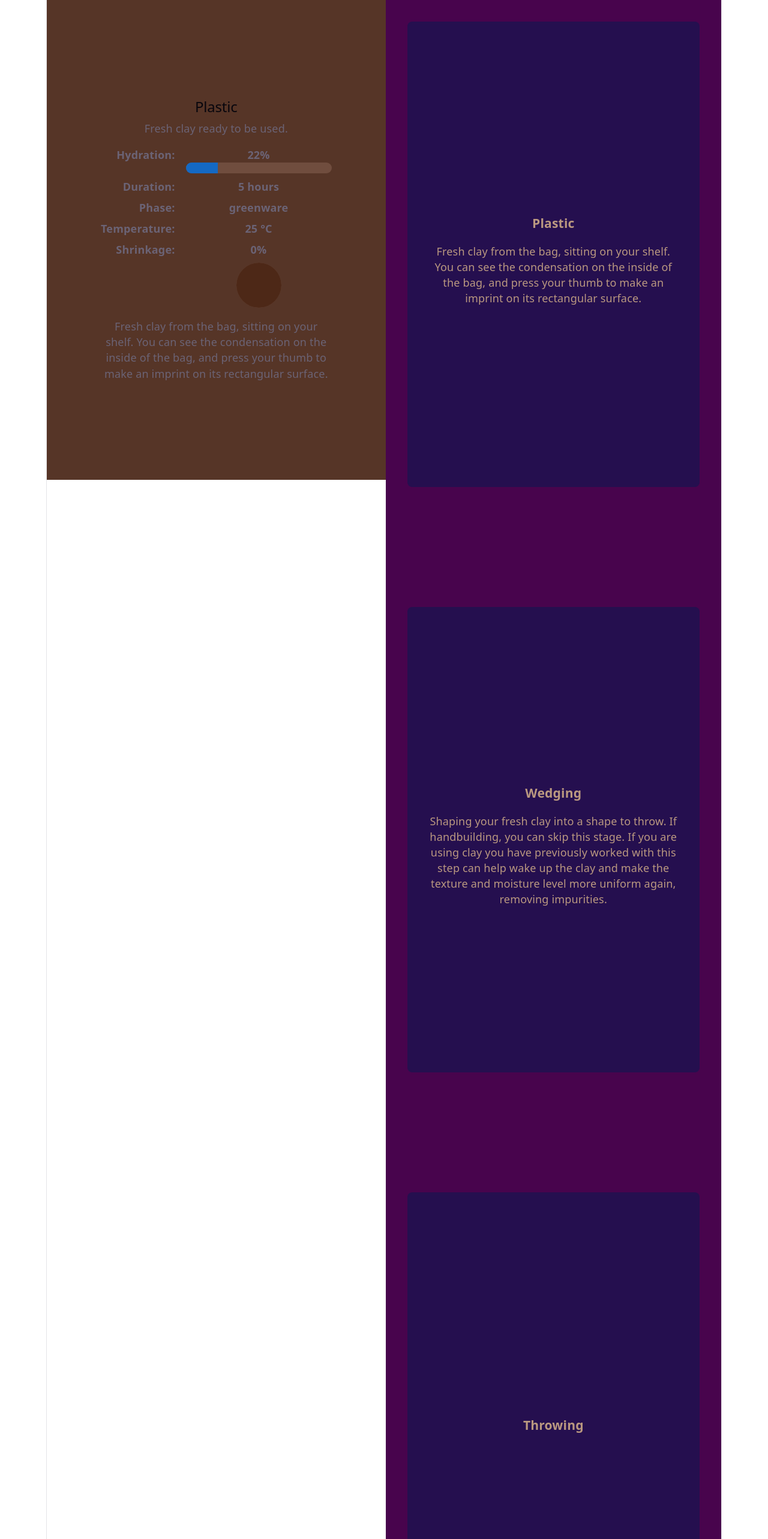
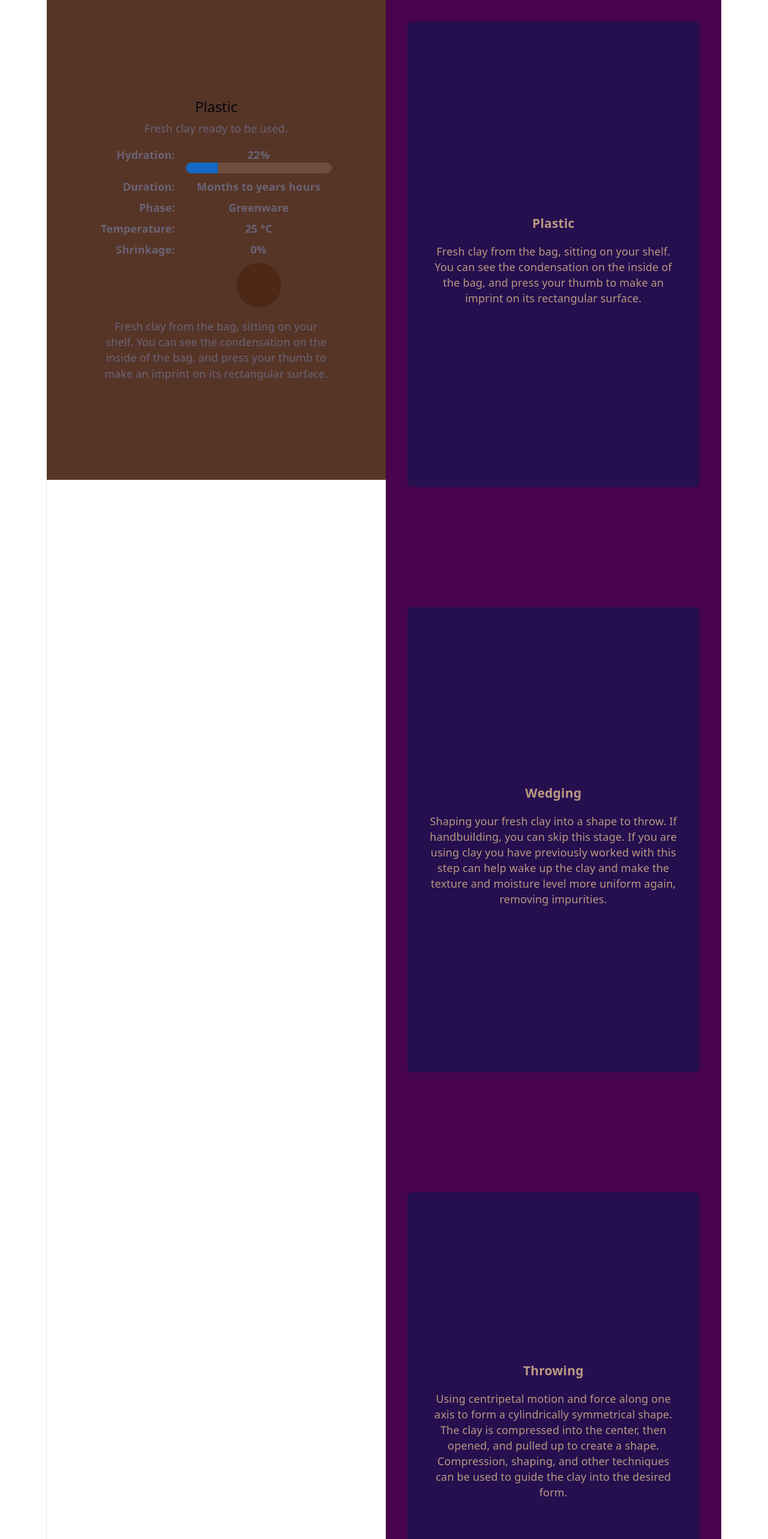
Before and after one commit to Vebop/epo-hw, a React (Vite) app: page / in a window 1280 px wide. Shown: the top 2566 px of the page at 60% size. Built offline with nearby package versions, Linux system fonts and the light colour scheme.

Commit message:
Fill out all portions of phases data and add scrollDuration to animate scroll time

```diff
--- a/src/App.css
+++ b/src/App.css
@@ -31,6 +31,7 @@
    justify-content: center;
    background-color: var(--color-background-clay);
    padding: 3rem;
+   align-items: center;
  }
 
  .narrative-panel {
@@ -61,6 +62,10 @@
     padding: 2rem;
     background-color: var(--color-background-clay);
     transition: background-color 0.8s ease-out, box-shadow 0.8s ease-out;
+    max-width: 420px;
+    border-radius: 20%;
+    align-self: center;
+
  }
 
  .ceramic-visual dl {
--- a/src/data/phases.ts
+++ b/src/data/phases.ts
@@ -1,120 +1,129 @@
 import type { CeramicType } from '../types/ceramics';
 // review and update the actual data later
-let plastic: CeramicType = {
+const plastic: CeramicType = {
   id: "plastic",
   stageName: "Plastic",
   stageOrder: 1,
   description: "Fresh clay ready to be used.",
   hydration: 22, //17-23%
-  duration: 5,
-  phase: "greenware",
+  duration: "Months to years",
+  scrollDuration: 1,
+  phase: "Greenware",
   temperature: 25,
   shrinkage: 0,
   blurb: "Fresh clay from the bag, sitting on your shelf. You can see the condensation on the inside of the bag, and press your thumb to make an imprint on its rectangular surface.",
 };
 
-let wedging: CeramicType = {
+const wedging: CeramicType = {
   id: "wedging",
   stageName: "Wedging",
   description: "Preparing the clay for throwing or handbuilding.",
   stageOrder: 2,
   hydration: 20, //17-23%
-  duration: 5,
-  phase: "greenware",
+  duration: "<1 hour",
+  scrollDuration: 1,
+  phase: "Greenware",
   temperature: 25,
   shrinkage: 0,
   blurb: "Shaping your fresh clay into a shape to throw. If handbuilding, you can skip this stage. If you are using clay you have previously worked with this step can help wake up the clay and make the texture and moisture level more uniform again, removing impurities.",
 };
 
-let throwing: CeramicType = {
+const throwing: CeramicType = {
     id: "throwing",
     stageName: "Throwing",
     stageOrder: 3,
     description: "Forming the clay on a potter's wheel.",
     hydration: 21, //20-22%
-    duration: 5,
-    phase: "greenware",
+    duration: ".5-2 hours",
+    scrollDuration: 1,
+    phase: "Greenware",
     temperature: 25,
     shrinkage: 0,
-    blurb: ""
+    blurb: "Using centripetal motion and force along one axis to form a cylindrically symmetrical shape. The clay is compressed into the center, then opened, and pulled up to create a shape. Compression, shaping, and other techniques can be used to guide the clay into the desired form."
 };
 
-let handbuilding: CeramicType = {
+const handbuilding: CeramicType = {
     id: "handbuilding",
     stageName: "Handbuilding",
     stageOrder: 4,
     description: "Creating and joining slabs, coils, to form a piece by hand.",
     hydration: 19, //18-20%
-    duration: 5,
-    phase: "greenware",
+    duration: "5-15 hours",
+    scrollDuration: 2,
+    phase: "Greenware",
     temperature: 25,
     shrinkage: 0,
-    blurb: ""
+    blurb: "This phase can describe most any other techniques outside of throwing. This includes altering thrown forms, building structures out of flattened slabs, or additively joining coils or other shapes of clay together to build up a structure."
 };
 
-let leatherhard: CeramicType = {
+const leatherhard: CeramicType = {
     id: "leatherhard",
     stageName: "Leatherhard",
     stageOrder: 5,
     description: "Clay that is partially dried and still somewhat pliable.",
     hydration: 14, //12-15%
-    duration: 5,
-    phase: "greenware",
+    duration: "A day or up to a week",
+    scrollDuration: 2,
+    phase: "Greenware",
     temperature: 25,
     shrinkage: 5,
-    blurb: ""
+    blurb: "No matter the building method, clay will start to dry out and take on the texture of a hard leather. The potter can continually add moisture to the piece to lengthen this stage. Further alterations and handbuilding such as trimming or adding a handle can be done here, with caution. This phase covers a gradient of drying forms."
 };
 
-let drying: CeramicType = {
+const drying: CeramicType = {
     id: "drying",
     stageName: "Drying",
     stageOrder: 6,
     description: "Slowly dry the form to avoid structural failures.",
     hydration: 5,
-    duration: 5,
-    phase: "greenware",
+    duration: "Up to a week or more",
+    scrollDuration: 4,
+    phase: "Greenware",
     temperature: 20,
     shrinkage: 8,
-    blurb: ""
+    blurb: "Moisture slowly continues to leave the piece, sometimes covered under a sheet of plastic, sometimes kept in a controlled room or environment to slow the drying process. Bone-dry finalizes this stage and must be achieved before any firing can occur."
 };
 
-let bisque: CeramicType = {
+const bisque: CeramicType = {
     id: "bisque",
     stageName: "Bisque",
     stageOrder: 7,
     description: "First firing to convert greenware to bisque.",
     hydration: 0,
-    duration: 5,
-    phase: "bisqueware",
+    duration: "6-24 hours",
+    scrollDuration: 2,
+    phase: "Bisqueware",
     temperature: 1000,
     shrinkage: 10,
-    blurb: ""
+    blurb: "'Bisque' or 'Biscuit' firing is a short, low temperature firing meant to strengthen the piece and remove further water. At this stage any organic materials are burned out, the clay molecules turn into ceramic, and molecularly bound water is driven off."
 };
 
-let glaze: CeramicType = {
+const glaze: CeramicType = {
     id: "glaze",
     stageName: "Glaze",
     stageOrder: 8,
     description: "Apply decoration or glaze to the bisque fired piece.",
     hydration: 3, //2-4%
-    duration: 5,
-    phase: "bisqueware",
+    duration: "Minutes to a few hours",
+    scrollDuration: 1,
+    phase: "Bisqueware",
     temperature: 25,
     shrinkage: 10,
-    blurb: ""
+    blurb: "Decorations, glazes, and stains can be applied in this stage. Glazes are a suspension of chemicals or clay particles meant to form a protective, decorative, and future glass-like layer creating an outer shell on the final ceramic piece. "
 };
 
-let firing: CeramicType = {
+const firing: CeramicType = {
     id: "firing",
     stageName: "Firing",
     stageOrder: 9,
     description: "Cone 10 firing.",
     hydration: 0,
-    duration: 5,
-    phase: "firing-stoneware",
+    duration: "12-24 hours",
+    scrollDuration: 2,
+    phase: "Firing/Stoneware",
     temperature: 1300,
     shrinkage: 15, //4-15%
-    blurb: ""
+    blurb: "Final firing of a piece is meant to fully vitrify (turn into a glass) the ceramic object. Stoneware temperatures require Cone 10 (1100-1300 C) and reach a different level of vitrification compared to Porcelain and Earthenware. This stage sees the melting of the claybody along with the outer glaze, and at their intersection they reform to become one material with different layers."
 };
 
 // Add earthenware, porcelain, and finalized stoneware stages later.
--- a/src/types/ceramics.d.ts
+++ b/src/types/ceramics.d.ts
@@ -4,7 +4,8 @@ export interface CeramicType {
   stageOrder: number;
   description: string;
   hydration: number;
-  duration: number;
+  duration: string | number;
+  scrollDuration: number;
   phase: string;
   temperature: number;
   shrinkage: number;
```
